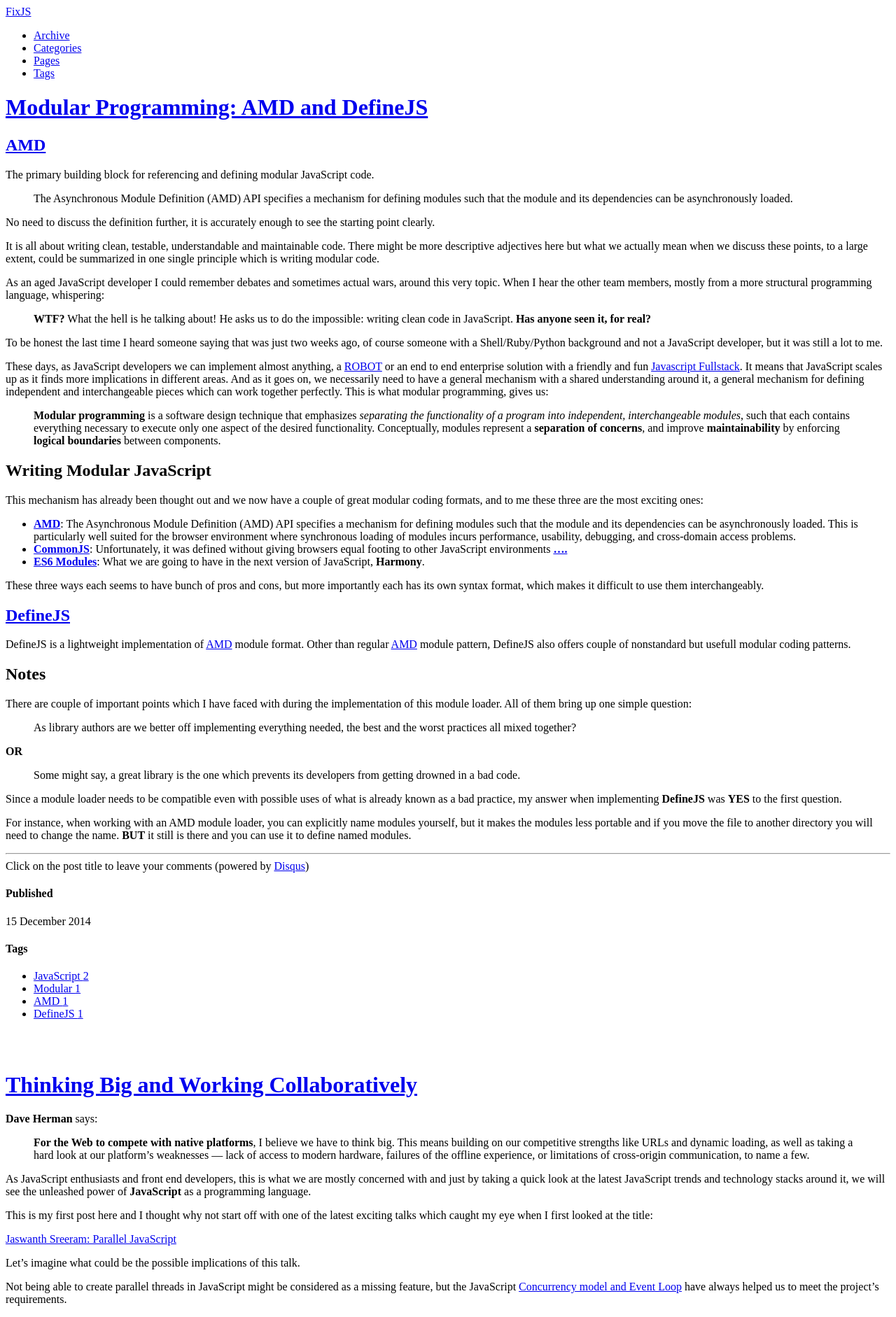
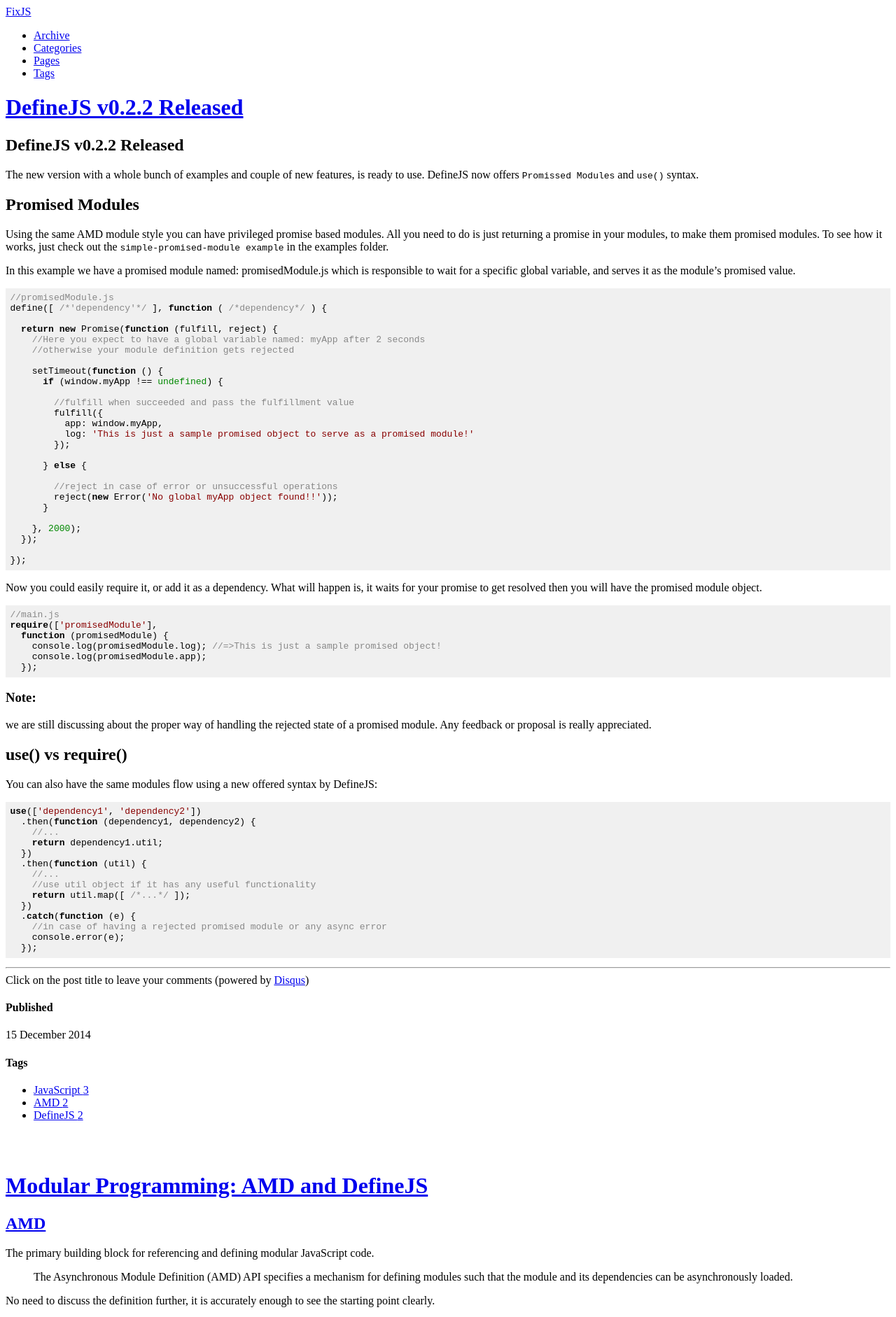
Before and after one commit to fixjs/fixjs.github.io, a Jekyll site: the page built from index.md, in a window 1280 px wide. Shown: the top 1882 px of the page at 70% size. Built offline with Jekyll 4.4.1, drawn with Linux system fonts in a browser that asks for light colours; comment, search, counter and statistics services are not loaded.

Commit message:
new post:definejs v0.2.2

```diff
--- a/_includes/themes/twitter/default.html
+++ b/_includes/themes/twitter/default.html
@@ -22,6 +22,9 @@
     <link rel="apple-touch-icon" sizes="72x72" href="images/apple-touch-icon-72x72.png" />
     <link rel="apple-touch-icon" sizes="114x114" href="images/apple-touch-icon-114x114.png" />
   -->
+    <link rel="stylesheet" href="default.min.css">
+    <script src="highlight.min.js"></script>
+    <script>hljs.initHighlightingOnLoad();</script>
   </head>
 
   <body>
--- /dev/null
+++ b/_posts/2014-12-15-definejs-v022-released.md
@@ -0,0 +1,78 @@
+---
+layout: post
+title: "DefineJS v0.2.2 Released"
+category: fixjs
+tags: [JavaScript, AMD, DefineJS]
+---
+{% include JB/setup %}
+
+##DefineJS v0.2.2 Released
+The new version with a whole bunch of examples and couple of new features, is ready to use. DefineJS now offers `Promissed Modules` and `use()` syntax.
+
+##Promised Modules
+Using the same AMD module style you can have privileged promise based modules.
+All you need to do is just returning a promise in your modules, to make them promised modules.
+To see how it works, just check out the `simple-promised-module example` in the examples folder.
+
+In this example we have a promised module named: promisedModule.js
+which is responsible to wait for a specific global variable, and serves it as the module's promised value.
+
+
+    //promisedModule.js
+    define([ /*'dependency'*/ ], function ( /*dependency*/ ) {
+
+      return new Promise(function (fulfill, reject) {
+        //Here you expect to have a global variable named: myApp after 2 seconds
+        //otherwise your module definition gets rejected
+
+        setTimeout(function () {
+          if (window.myApp !== undefined) {
+
+            //fulfill when succeeded and pass the fulfillment value
+            fulfill({
+              app: window.myApp,
+              log: 'This is just a sample promised object to serve as a promised module!'
+            });
+
+          } else {
+
+            //reject in case of error or unsuccessful operations
+            reject(new Error('No global myApp object found!!'));
+          }
+
+        }, 2000);
+      });
+
+    });
+
+Now you could easily require it, or add it as a dependency. What will happen is, it waits for your promise to get resolved then you will have the promised module object.
+
+    //main.js
+    require(['promisedModule'],
+      function (promisedModule) {
+        console.log(promisedModule.log); //=>This is just a sample promised object!
+        console.log(promisedModule.app);
+      });
+
+
+###Note:
+we are still discussing about the proper way of handling the rejected state of a promised module. Any feedback or proposal is really appreciated.
+
+##use() vs require()
+You can also have the same modules flow using a new offered syntax by DefineJS:
+
+
+    use(['dependency1', 'dependency2'])
+      .then(function (dependency1, dependency2) {
+        //...
+        return dependency1.util;
+      })
+      .then(function (util) {
+        //...
+        //use util object if it has any useful functionality
+        return util.map([ /*...*/ ]);
+      })
+      .catch(function (e) {
+        //in case of having a rejected promised module or any async error
+        console.error(e);
+      });
```
Also changed, not shown: default.min.css (added), highlight.min.js (added).
